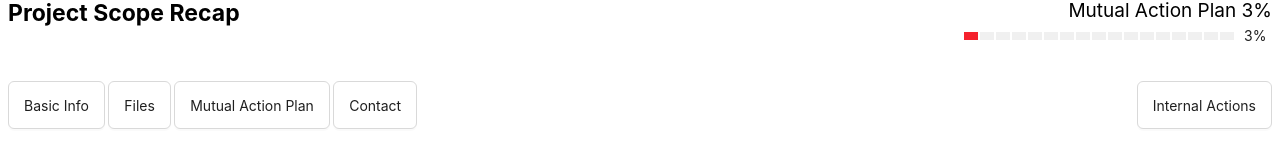
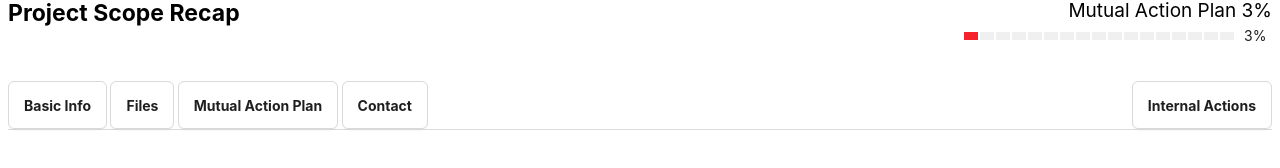
Before and after one commit to Shubhamtribhuvan8/workspace-proposal-task, a Next.js app: page / in a window 1280 px wide. Shown: the part 492-660 px from the top of the page. Built offline with nearby package versions, Linux system fonts and the light colour scheme.

Commit message:
boxshadow and button added

```diff
--- a/pages/index.tsx
+++ b/pages/index.tsx
@@ -143,16 +143,22 @@ const Home: NextPage = () => {
       </Row>
       <br />
       <br />
-      <Row>
+      <Row style={{ boxShadow: "0px 1px 0px 0px gainsboro" }}>
         <Col span={9} style={colStyle8}>
           {" "}
-          <Button style={{ height: "3rem" }}>Basic Info</Button>{" "}
-          <Button style={{ height: "3rem" }}>Files</Button>{" "}
-          <Button style={{ height: "3rem" }}>Mutual Action Plan</Button>{" "}
-          <Button style={{ height: "3rem" }}>Contact</Button>{" "}
+          <Button style={{ height: "3rem", fontWeight: "700" }}>
+            Basic Info
+          </Button>{" "}
+          <Button style={{ height: "3rem", fontWeight: "700" }}>Files</Button>{" "}
+          <Button style={{ height: "3rem", fontWeight: "700" }}>
+            Mutual Action Plan
+          </Button>{" "}
+          <Button style={{ height: "3rem", fontWeight: "700" }}>Contact</Button>{" "}
         </Col>
         <Col span={7} offset={8} style={colStyle9}>
-          <Button style={{ height: "3rem" }}>Internal Actions</Button>
+          <Button style={{ height: "3rem", fontWeight: "700" }}>
+            Internal Actions
+          </Button>
         </Col>
       </Row>
     </div>
```
